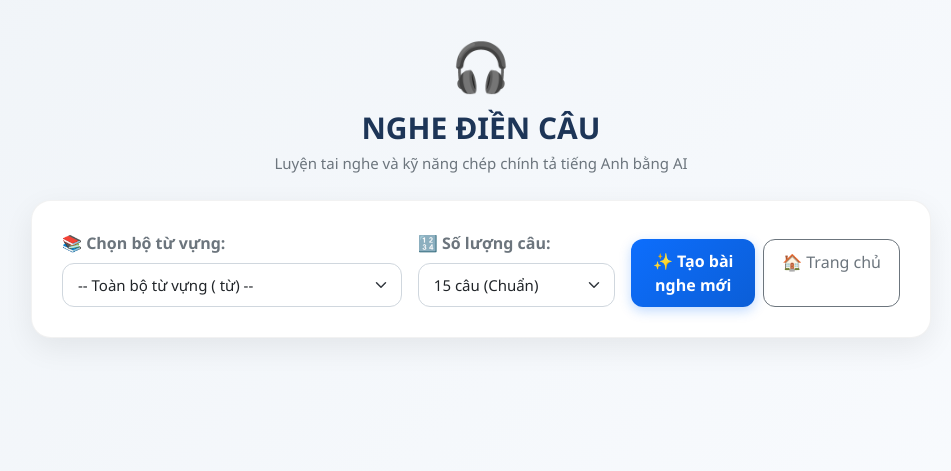
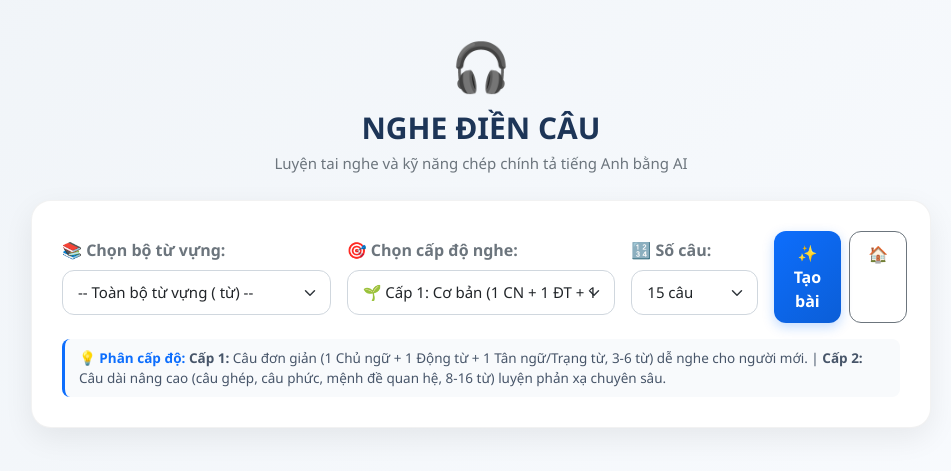
Before and after one commit to thuong614oh65/vocabulary, a Spring app: template src/main/resources/templates/nghe-dien.html in a window 1280 px wide. Shown: the top 471 px of the page, without its empty margins (159-1110 px from the left). Run offline with Thymeleaf, Linux system fonts and the light colour scheme; the template is opened without the code that fills it, so the values that code supplies are empty.

Commit message:
Add 2 difficulty levels and hint button to Nghe Dien (Dictation) feature

```diff
--- a/src/main/resources/static/css/nghe-dien.css
+++ b/src/main/resources/static/css/nghe-dien.css
@@ -70,6 +70,39 @@
     border: 1.5px solid #d0d7de;
 }
 
+.level-desc-note {
+    background: #f8fafc;
+    border-left: 3px solid #0d6efd;
+    padding: 9px 14px;
+    border-radius: 8px;
+    font-size: 13.5px;
+    color: #475569;
+    line-height: 1.5;
+}
+
+.badge-level {
+    display: inline-flex;
+    align-items: center;
+    gap: 4px;
+    padding: 4px 12px;
+    border-radius: 20px;
+    font-size: 13px;
+    font-weight: 700;
+    letter-spacing: 0.2px;
+}
+
+.badge-level-1 {
+    background: #ecfdf5;
+    color: #047857;
+    border: 1.5px solid #a7f3d0;
+}
+
+.badge-level-2 {
+    background: #eff6ff;
+    color: #1d4ed8;
+    border: 1.5px solid #bfdbfe;
+}
+
 .btn-tao-bai {
     border-radius: 12px;
     padding: 10px 20px;
--- a/src/main/resources/static/js/nghe-dien.js
+++ b/src/main/resources/static/js/nghe-dien.js
@@ -1,5 +1,5 @@
 // =========================================================
-// XỬ LÝ TRANG NGHE ĐIỀN CÂU (DICTATION)
+// XỬ LÝ TRANG NGHE ĐIỀN CÂU (DICTATION) - 2 CẤP ĐỘ + GỢI Ý
 // =========================================================
 
 document.addEventListener("DOMContentLoaded", function () {
@@ -21,11 +21,14 @@
     if (formTaoBaiNghe) {
         formTaoBaiNghe.addEventListener("submit", function () {
             if (loadingBox) loadingBox.style.display = "block";
-            if (btnTaoBai) btnTaoBai.disabled = true;
+            if (btnTaoBai) {
+                btnTaoBai.disabled = true;
+                btnTaoBai.innerHTML = "⏳ Đang tạo bài...";
+            }
         });
     }
 
-    // Nếu có dữ liệu từ AI -> Parse và render danh sách 15 câu
+    // Nếu có dữ liệu từ AI -> Parse và render danh sách các câu
     if (dataRawCauNgheDien && dataRawCauNgheDien.textContent.trim()) {
         const rawText = dataRawCauNgheDien.textContent.trim();
         parseVaRenderDanhSachCau(rawText);
@@ -33,10 +36,11 @@
 
     // =========================================================
     // PARSE VÀ RENDER DANH SÁCH CÂU
-    // Format mẫu: [CÂU:1:English sentence:Nghĩa tiếng Việt]
+    // Hỗ trợ format: [CAU:1:English sentence:Nghĩa tiếng Việt]
     // =========================================================
     function parseVaRenderDanhSachCau(text) {
-        const regex = /\[CÂU:(\d+):([^:]+):?([^\]]*)\]/g;
+        // Khớp cả [CAU:...], [CÂU:...], [cau:...], [câu:...]
+        const regex = /\[(?:CAU|CÂU|cau|câu):(\d+):([^:]+):?([^\]]*)\]/gi;
         let dsCau = [];
         let match;
         let index = 0;
@@ -54,8 +58,30 @@
         if (dsCau.length === 0) {
             const lines = text.split("\n");
             lines.forEach(function (line) {
-                const cleanLine = line.replace(/^\d+[\.\-\)]\s*/, "").trim();
-                if (cleanLine.length > 5) {
+                const trimmed = line.trim();
+                if (!trimmed) return;
+
+                // Thử tách theo dấu : hoặc -
+                const colonIdx = trimmed.indexOf(":");
+                if (colonIdx > 0 && !trimmed.startsWith("http")) {
+                    const left = trimmed.substring(0, colonIdx)
+                        .replace(/^\d+[\.\-\)]\s*/, "")
+                        .replace(/^\[(?:CAU|CÂU|cau|câu):?\d*\]?\s*/i, "")
+                        .trim();
+                    const right = trimmed.substring(colonIdx + 1).replace(/\]$/, "").trim();
+                    if (left.length > 2) {
+                        index++;
+                        dsCau.push({
+                            num: index,
+                            english: left,
+                            meaning: right
+                        });
+                        return;
+                    }
+                }
+
+                const cleanLine = trimmed.replace(/^\d+[\.\-\)]\s*/, "").trim();
+                if (cleanLine.length > 3) {
                     index++;
                     dsCau.push({
                         num: index,
@@ -79,6 +105,7 @@
             card.id = "card-cau-" + cau.num;
             card.dataset.num = cau.num;
             card.dataset.answer = cau.english;
+            card.dataset.meaning = cau.meaning || "";
 
             card.innerHTML = `
                 <div class="sentence-header">
@@ -87,23 +114,31 @@
                     </div>
 
                     <div class="audio-controls">
-                        <button type="button" class="btn btn-audio btn-audio-normal" onclick="phatAmCau('${cau.english.replace(/'/g, "\\'")}', 1.0)">
+                        <button type="button" class="btn btn-audio btn-audio-normal" onclick="phatAmCau('${cau.english.replace(/'/g, "\\'")}', 1.0)" title="Nghe với tốc độ chuẩn">
                             🔊 Nghe chuẩn (1.0x)
                         </button>
-                        <button type="button" class="btn btn-audio btn-audio-slow" onclick="phatAmCau('${cau.english.replace(/'/g, "\\'")}', 0.75)">
+                        <button type="button" class="btn btn-audio btn-audio-slow" onclick="phatAmCau('${cau.english.replace(/'/g, "\\'")}', 0.75)" title="Nghe với tốc độ chậm">
                             🐢 Nghe chậm (0.75x)
                         </button>
-                        ${cau.meaning ? `<button type="button" class="btn btn-hint-toggle" onclick="toggleGoiY(${cau.num})">💡 Gợi ý</button>` : ''}
+                        <button type="button" class="btn btn-hint-toggle" id="btn-hint-${cau.num}" onclick="toggleGoiY(${cau.num})" title="Xem nghĩa tiếng Việt của câu này">
+                            💡 Gợi ý nghĩa
+                        </button>
                     </div>
                 </div>
 
-                ${cau.meaning ? `<div class="hint-box" id="hint-box-${cau.num}">📖 <strong>Nghĩa:</strong> ${cau.meaning}</div>` : ''}
+                <!-- Khung gợi ý nghĩa tiếng Việt -->
+                <div class="hint-box" id="hint-box-${cau.num}" style="display: none;">
+                    <div class="hint-inner">
+                        <span class="hint-badge">💡 Gợi ý nghĩa câu:</span>
+                        <span class="hint-text">${cau.meaning ? cau.meaning : '(Đang nghe và viết lại câu theo nghĩa ngữ cảnh)'}</span>
+                    </div>
+                </div>
 
                 <div class="input-wrapper">
                     <input type="text"
                            class="input-sentence"
                            data-num="${cau.num}"
-                           placeholder="Gõ lại câu bạn nghe được..."
+                           placeholder="Gõ lại câu tiếng Anh bạn nghe được (bấm Enter để sang câu tiếp)..."
                            autocomplete="off"
                            spellcheck="false" />
                 </div>
@@ -142,7 +177,7 @@
             if (dsCau.length > 0) {
                 setTimeout(function () {
                     phatAmCau(dsCau[0].english, 1.0);
-                }, 500);
+                }, 400);
             }
         }
     }
@@ -160,7 +195,7 @@
         if (!str) return "";
         return str
             .toLowerCase()
-            .replace(/[.,\/#!$%\^&\*;:{}=\-_`~()?"']/g, "")
+            .replace(/[.,\/#!$%\^&\*;:{}=\-_`~()?"'’]/g, "")
             .replace(/\s+/g, " ")
             .trim();
     }
@@ -176,7 +211,8 @@
             const input = card.querySelector(".input-sentence");
             const feedbackBox = card.querySelector(".feedback-box");
             const rawCorrect = card.dataset.answer || "";
-            const rawUser = input.value || "";
+            const rawMeaning = card.dataset.meaning || "";
+            const rawUser = input ? (input.value || "").trim() : "";
 
             const cleanCorrect = chuanHoaCau(rawCorrect);
             const cleanUser = chuanHoaCau(rawUser);
@@ -186,10 +222,10 @@
 
             if (cleanUser.length > 0 && cleanUser === cleanCorrect) {
                 card.classList.add("correct");
-                input.disabled = true;
+                if (input) input.disabled = true;
                 feedbackBox.innerHTML = `
                     <div class="feedback-correct">
-                        ✅ Chính xác!
+                        ✅ Chính xác! ${rawMeaning ? `<span class="meaning-correct-hint">— <em>${rawMeaning}</em></span>` : ''}
                     </div>
                 `;
                 soCauDung++;
@@ -198,7 +234,8 @@
                 feedbackBox.innerHTML = `
                     <div class="feedback-wrong-details">
                         <div class="correct-text">✨ Câu đúng: <strong>${rawCorrect}</strong></div>
-                        <div class="meaning-text">Câu bạn nhập: <span class="text-danger">${rawUser || "(chưa nhập)"}</span></div>
+                        ${rawMeaning ? `<div class="meaning-text">📖 Nghĩa tiếng Việt: <strong>${rawMeaning}</strong></div>` : ''}
+                        <div class="user-text">✍️ Bạn đã nhập: <span class="text-danger fw-semibold">${rawUser || "(chưa nhập)"}</span></div>
                     </div>
                 `;
             }
@@ -227,7 +264,7 @@
             } else {
                 resultBox.classList.add("poor");
                 if (resultIcon) resultIcon.textContent = "💪";
-                resultComment.textContent = "Đừng lo lắng! Hãy bấm nghe lại câu mẫu và chép lại để nâng cao kỹ năng nghe.";
+                resultComment.textContent = "Đừng lo lắng! Hãy bấm nút 💡 Gợi ý nghĩa và nghe lại nhiều lần để nhớ câu nhé.";
             }
 
             resultBox.scrollIntoView({ behavior: "smooth", block: "center" });
@@ -255,6 +292,16 @@
                 if (feedbackBox) {
                     feedbackBox.style.display = "none";
                     feedbackBox.innerHTML = "";
+                }
+
+                // Reset hint box
+                const num = card.dataset.num;
+                const hintBox = document.getElementById("hint-box-" + num);
+                const btnHint = document.getElementById("btn-hint-" + num);
+                if (hintBox) hintBox.style.display = "none";
+                if (btnHint) {
+                    btnHint.classList.remove("active");
+                    btnHint.innerHTML = "💡 Gợi ý nghĩa";
                 }
             });
 
@@ -356,11 +403,27 @@
     });
 }
 
-// Ẩn / hiện gợi ý nghĩa tiếng Việt
+// =========================================================
+// BẬT / TẮT GỢI Ý NGHĨA TIẾNG VIỆT
+// =========================================================
 function toggleGoiY(num) {
     const hintBox = document.getElementById("hint-box-" + num);
-    if (hintBox) {
-        hintBox.style.display = (hintBox.style.display === "none" || hintBox.style.display === "") ? "block" : "none";
+    const btnHint = document.getElementById("btn-hint-" + num);
+    if (!hintBox) return;
+
+    const isHidden = (hintBox.style.display === "none" || !hintBox.style.display || getComputedStyle(hintBox).display === "none");
+    if (isHidden) {
+        hintBox.style.display = "block";
+        if (btnHint) {
+            btnHint.classList.add("active");
+            btnHint.innerHTML = "🙈 Ẩn gợi ý";
+        }
+    } else {
+        hintBox.style.display = "none";
+        if (btnHint) {
+            btnHint.classList.remove("active");
+            btnHint.innerHTML = "💡 Gợi ý nghĩa";
+        }
     }
 }
 
--- a/src/main/resources/templates/nghe-dien.html
+++ b/src/main/resources/templates/nghe-dien.html
@@ -31,7 +31,8 @@
         <div class="card-box mb-4">
             <form th:action="@{/nghe-dien/tao}" method="post" id="formTaoBaiNghe">
                 <div class="row align-items-center g-3">
-                    <div class="col-md-5 col-12">
+                    <!-- Chọn bộ từ vựng -->
+                    <div class="col-lg-4 col-md-6 col-12">
                         <label for="boId" class="form-label fw-bold text-secondary">
                             📚 Chọn bộ từ vựng:
                         </label>
@@ -45,25 +46,50 @@
                         </select>
                     </div>
 
-                    <div class="col-md-3 col-12">
+                    <!-- Chọn cấp độ -->
+                    <div class="col-lg-4 col-md-6 col-12">
+                        <label for="capDo" class="form-label fw-bold text-secondary">
+                            🎯 Chọn cấp độ nghe:
+                        </label>
+                        <select name="capDo" id="capDo" class="form-select select-bo select-cap-do">
+                            <option value="1" th:selected="${capDoChon == null || capDoChon == 1}">
+                                🌱 Cấp 1: Cơ bản (1 CN + 1 ĐT + 1 Tân ngữ)
+                            </option>
+                            <option value="2" th:selected="${capDoChon == 2}">
+                                🚀 Cấp 2: Nâng cao (Câu ghép, câu phức)
+                            </option>
+                        </select>
+                    </div>
+
+                    <!-- Số lượng câu -->
+                    <div class="col-lg-2 col-md-6 col-6">
                         <label for="soCau" class="form-label fw-bold text-secondary">
-                            🔢 Số lượng câu:
+                            🔢 Số câu:
                         </label>
                         <select name="soCau" id="soCau" class="form-select select-bo">
                             <option value="10" th:selected="${soCauChon == 10}">10 câu</option>
-                            <option value="15" th:selected="${soCauChon == null || soCauChon == 15}">15 câu (Chuẩn)</option>
+                            <option value="15" th:selected="${soCauChon == null || soCauChon == 15}">15 câu</option>
                             <option value="20" th:selected="${soCauChon == 20}">20 câu</option>
                         </select>
                     </div>
 
-                    <div class="col-md-4 col-12 d-flex gap-2 align-self-end">
+                    <!-- Nút tạo bài & Trang chủ -->
+                    <div class="col-lg-2 col-md-6 col-6 d-flex gap-2 align-self-end">
                         <button type="submit" class="btn btn-primary btn-tao-bai w-100" id="btnTaoBai">
-                            ✨ Tạo bài nghe mới
+                            ✨ Tạo bài
                         </button>
-                        <a href="/" class="btn btn-outline-secondary btn-quay-ve">
-                            🏠 Trang chủ
+                        <a href="/" class="btn btn-outline-secondary btn-quay-ve" title="Về trang chủ">
+                            🏠
                         </a>
                     </div>
+                </div>
+
+                <!-- Chú thích cấp độ nhỏ bên dưới -->
+                <div class="level-desc-note mt-3">
+                    <span class="fw-bold text-primary">💡 Phân cấp độ:</span>
+                    <strong>Cấp 1:</strong> Câu đơn giản (1 Chủ ngữ + 1 Động từ + 1 Tân ngữ/Trạng từ, 3-6 từ) dễ nghe cho người mới.
+                    <span class="d-none d-md-inline">|</span>
+                    <strong>Cấp 2:</strong> Câu dài nâng cao (câu ghép, câu phức, mệnh đề quan hệ, 8-16 từ) luyện phản xạ chuyên sâu.
                 </div>
             </form>
 
@@ -80,7 +106,7 @@
         <div class="alert alert-danger shadow-sm rounded-3" th:if="${loi}" th:text="${loi}"></div>
 
         <!-- =====================================================
-             KHU VỰC BÀI TẬP 15 CÂU NGHE ĐIỀN
+             KHU VỰC BÀI TẬP CÁC CÂU NGHE ĐIỀN
              ===================================================== -->
         <div class="card-box exercise-box" id="exerciseBox" th:if="${rawCauNgheDien != null}">
 
@@ -89,9 +115,13 @@
 
             <!-- Header danh sách câu -->
             <div class="d-flex justify-content-between align-items-center mb-4 flex-wrap gap-2 pb-2 border-bottom">
-                <h4 class="exercise-title mb-0">
-                    📝 Bấm nghe và gõ lại chính xác câu tiếng Anh:
-                </h4>
+                <div class="d-flex align-items-center gap-2 flex-wrap">
+                    <h4 class="exercise-title mb-0">
+                        📝 Nghe và gõ lại câu tiếng Anh:
+                    </h4>
+                    <span th:if="${capDoChon == null || capDoChon == 1}" class="badge-level badge-level-1">🌱 Cấp 1: Cơ bản</span>
+                    <span th:if="${capDoChon == 2}" class="badge-level badge-level-2">🚀 Cấp 2: Nâng cao</span>
+                </div>
                 <div class="badge-count bg-light text-dark px-3 py-2 rounded-pill border">
                     Tổng số câu: <span id="tongSoCauText" class="fw-bold text-primary">15</span>
                 </div>
@@ -99,7 +129,7 @@
 
             <!-- Danh sách các câu hỏi -->
             <div class="dictation-list" id="dictationList">
-                <!-- Sẽ render động 15 câu bằng JS -->
+                <!-- Sẽ render động các câu bằng JS -->
             </div>
 
             <!-- Nút hành động -->
@@ -132,7 +162,7 @@
 <script src="https://cdn.jsdelivr.net/npm/bootstrap@5.3.7/dist/js/bootstrap.bundle.min.js"></script>
 
 <!-- JS riêng cho tính năng nghe điền -->
-<script th:src="@{/js/nghe-dien.js(v=2)}"></script>
+<script th:src="@{/js/nghe-dien.js(v=3)}"></script>
 
 </body>
 </html>
```
Also changed, not shown: other parts of src/main/resources/static/css/nghe-dien.css (+67 -16 lines), src/main/java/com/thuong/vocabulary/controller/NgheDienController.java (+9 -2 lines), src/main/java/com/thuong/vocabulary/service/GeminiService.java (+50 -8 lines).
